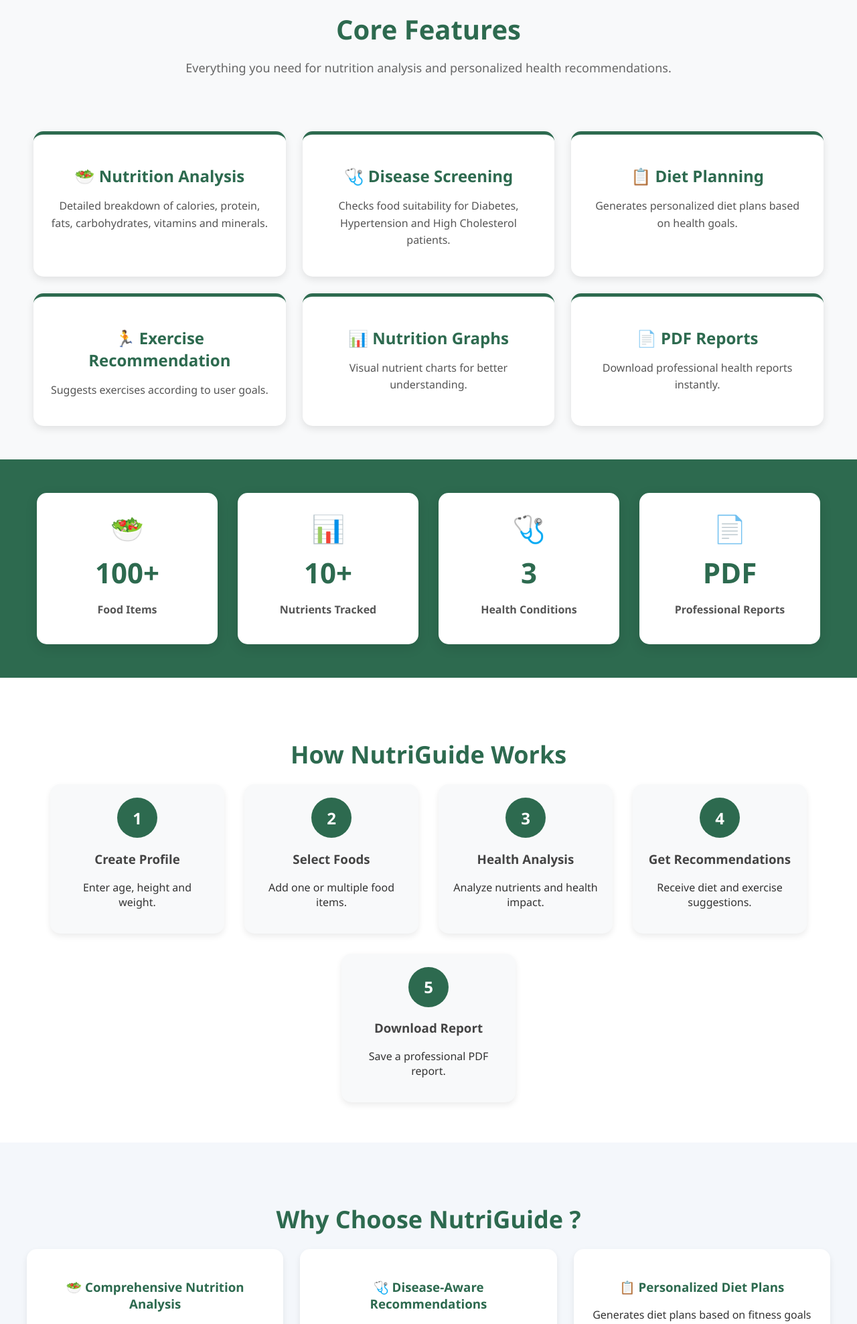
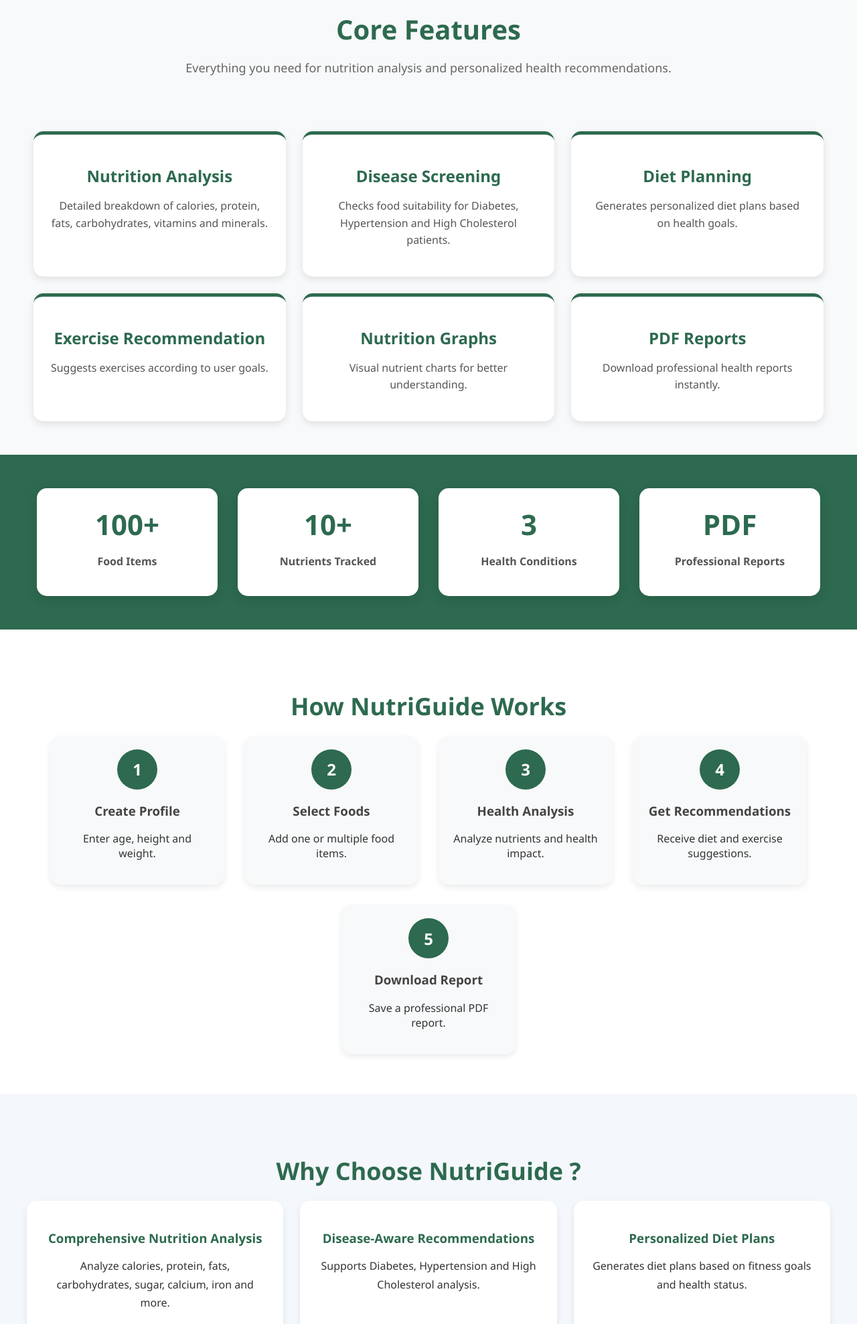
Before and after one commit to Krishna-bansal-kb/NutriGuide, a Flask app: page / in a window 1280 px wide. Shown: the part 873-2850 px from the top of the page at 67% size. Run offline with Flask 3, Linux system fonts and the light colour scheme.

Commit message:
Remove emojis from headings and update footer text

```diff
--- a/templates/index.html
+++ b/templates/index.html
@@ -71,7 +71,7 @@ diet recommendations instantly.
         </button>
     </a>
 
-    <a href="/about">
+    <a href="#howitworks">
         <button class="hero-btn secondary-btn">
             Learn More
         </button>
@@ -98,7 +98,7 @@ diet recommendations instantly.
 
     <div class="feature-card">
 
-        <h2>🥗 Nutrition Analysis</h2>
+        <h2>Nutrition Analysis</h2>
 
         <p>
             Detailed breakdown of calories,
@@ -110,7 +110,7 @@ diet recommendations instantly.
 
     <div class="feature-card">
 
-        <h2>🩺 Disease Screening</h2>
+        <h2>Disease Screening</h2>
 
         <p>
             Checks food suitability for
@@ -122,7 +122,7 @@ diet recommendations instantly.
 
     <div class="feature-card">
 
-        <h2>📋 Diet Planning</h2>
+        <h2>Diet Planning</h2>
 
         <p>
             Generates personalized diet
@@ -133,7 +133,7 @@ diet recommendations instantly.
 
     <div class="feature-card">
 
-        <h2>🏃 Exercise Recommendation</h2>
+        <h2>Exercise Recommendation</h2>
 
         <p>
             Suggests exercises according
@@ -144,7 +144,7 @@ diet recommendations instantly.
 
     <div class="feature-card">
 
-        <h2>📊 Nutrition Graphs</h2>
+        <h2>Nutrition Graphs</h2>
 
         <p>
             Visual nutrient charts for
@@ -155,7 +155,7 @@ diet recommendations instantly.
 
     <div class="feature-card">
 
-        <h2>📄 PDF Reports</h2>
+        <h2>PDF Reports</h2>
 
         <p>
             Download professional
@@ -170,17 +170,12 @@ diet recommendations instantly.
 <section class="stats">
 
     <div class="stat-card">
-
-<div class="stat-icon">🥗</div>
 <h2>100+</h2>
 <p>Food Items</p>
 
     </div>
 
 <div class="stat-card">
-
-    <div class="stat-icon">📊</div>
-
     <h2>10+</h2>
 
     <p>Nutrients Tracked</p>
@@ -188,8 +183,6 @@ diet recommendations instantly.
 </div>
 
     <div class="stat-card">
-        <div class="stat-icon">🩺</div>
-
         <h2>3</h2>
 
         <p>Health Conditions</p>
@@ -197,8 +190,6 @@ diet recommendations instantly.
     </div>
 
     <div class="stat-card">
-        <div class="stat-icon">📄</div>
-
         <h2>PDF</h2>
 
         <p>Professional Reports</p>
@@ -268,7 +259,7 @@ diet recommendations instantly.
     <div class="highlight-container">
 
         <div class="highlight-card">
-            <h3>🥗 Comprehensive Nutrition Analysis</h3>
+            <h3>Comprehensive Nutrition Analysis</h3>
             <p>
                 Analyze calories, protein, fats,
                 carbohydrates, sugar, calcium,
@@ -277,7 +268,7 @@ diet recommendations instantly.
         </div>
 
         <div class="highlight-card">
-            <h3>🩺 Disease-Aware Recommendations</h3>
+            <h3>Disease-Aware Recommendations</h3>
             <p>
                 Supports Diabetes,
                 Hypertension and
@@ -286,7 +277,7 @@ diet recommendations instantly.
         </div>
 
         <div class="highlight-card">
-            <h3>📋 Personalized Diet Plans</h3>
+            <h3>Personalized Diet Plans</h3>
             <p>
                 Generates diet plans based
                 on fitness goals and health status.
@@ -294,7 +285,7 @@ diet recommendations instantly.
         </div>
 
         <div class="highlight-card">
-            <h3>🏃 Exercise Suggestions</h3>
+            <h3>Exercise Suggestions</h3>
             <p>
                 Provides exercise recommendations
                 for weight loss, gain and muscle building.
@@ -302,7 +293,7 @@ diet recommendations instantly.
         </div>
 
         <div class="highlight-card">
-            <h3>📊 Visual Analytics</h3>
+            <h3>Visual Analytics</h3>
             <p>
                 Easy-to-understand nutrition graphs
                 and meal summaries.
@@ -310,7 +301,7 @@ diet recommendations instantly.
         </div>
 
         <div class="highlight-card">
-            <h3>📄 Professional Reports</h3>
+            <h3>Instant Reports</h3>
             <p>
                 Download complete PDF reports
                 for future reference.
@@ -395,14 +386,6 @@ to generate personalized recommendations.
 
             <br><br>
 
-            <a href="/about">
-                <button type="button">
-                    About Project
-                </button>
-            </a>
-
-            <br><br>
-
         </form>
 
     </div>
@@ -416,7 +399,7 @@ to generate personalized recommendations.
     </p>
 
     <p>
-        Final Year Project
+        Final Year Project | Agricultural Engineering
     </p>
 
     <p>
```
